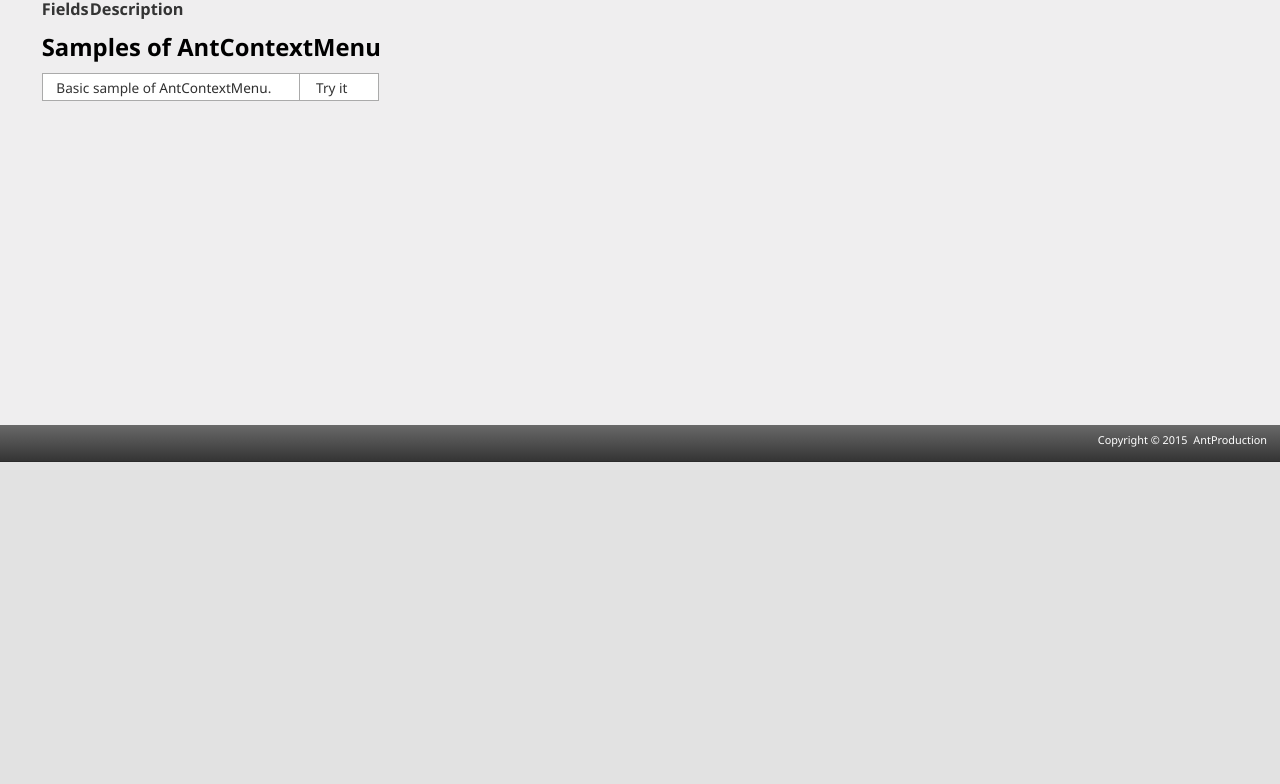
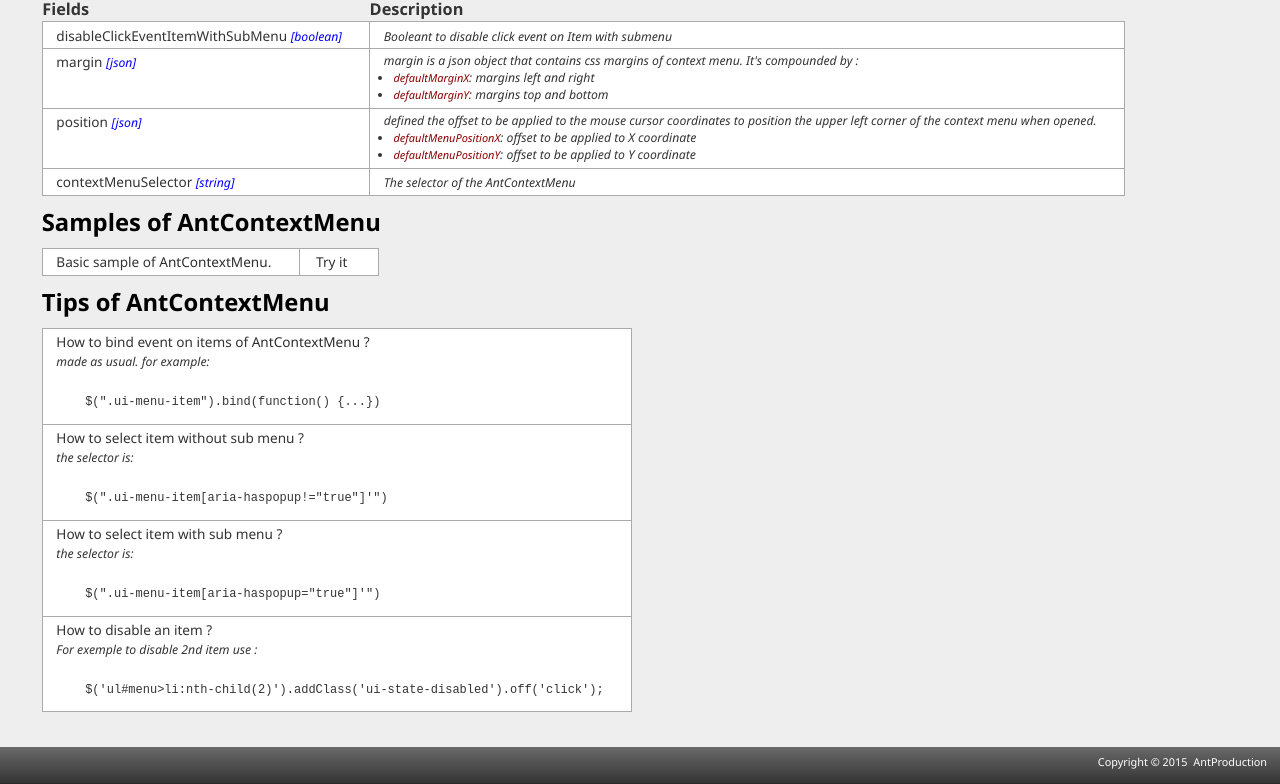
Before and after one commit to antrax2013/AntContextMenu, a plain HTML site: page index.html in a window 1280 px wide. Shown: the part 235-1019 px from the top of the page. Before the commit the page ends 800 px from the top, so only its background shows below. Drawn offline with Linux system fonts and the light colour scheme.

Commit message:
first release v1.0

```diff
--- a/index.html
+++ b/index.html
@@ -33,7 +33,7 @@
 			<section class="content-wrapper">
                 <h2>About of AntContextMenu</h2>
 				<p>
-					<strong>AntContextMenu</strong>, is the jQuery context menu plug-in of AntProduction.
+					<strong>AntContextMenu</strong>, is the jQuery context menu plug-in of AntProduction. It is based on <a href="http://api.jqueryui.com/menu/" title="jQuery UI Menu website api"> jQuery UI Menu</a>. The context menu, AntContextMenu, appears on right mouse cleck event.
                 </p>
                 <br />
                 <p>Have a question about AntContextMenu ? <a href="https://github.com/antrax2013/AntContextMenu/issues" title="GitHub Issue of AntContextMenu">Please use GitHub Issue.</a></p>
@@ -46,65 +46,32 @@
 						<th>Fields</th>
 						<th>Description</th>
 					</tr>
-                    <!-- <tr>
-                        <td>builder <span class="type">[optional JavaScript anonymous function]</span></td>
-                        <td><span class="description">The default function to build the html content of the Antcolorpicker based on contentTemplate and contentLineTemplate parameters. Contained tags from templates are replaced with it.</span></td>
+                    <tr>
+                        <td>disableClickEventItemWithSubMenu <span class="type">[boolean]</span></td>
+                        <td><span class="description">Booleant to disable click event on Item with submenu</span></td>
                     </tr>
                     <tr>
-                        <td>contentLineTemplate <span class="type">[optional template html]</span></td>
-                        <td><span class="description">The template Html to display colored boxes. It contain tag which will be replaced to insert colors. The template of tag is as follow : #tag#.
-                            <pre><code>example based on color :
-                                &lt;li&gt;
-                                &lt;a name="#color#" rel="#color#" style="background:#color#;" title="#color#"&gt;&lt;/a&gt;
-                                &lt;/li&gt;</code></pre>
+                        <td>margin <span class="type">[json]</span></td>
+                        <td><span class="description">margin is a json object that contains css margins of context menu. It's compounded by :
+                            <ul>
+                                <li><span class='type darkred'>defaultMarginX</span>: margins left and right</li>
+                                <li><span class='type darkred'>defaultMarginY</span>: margins top and bottom</li>
+                                </ul>
                         </span></td>
                     </tr>
                     <tr>
-                        <td>contentTemplate <span class="type">[optional template html]</span></td>
-                        <td>
-                            <span class="description">
-                                The template Html to define the structure of the palette. If it doesn't contain tags, #contentLineTemplate# and #crossToClose#, options contentLineTemplate, labelClose and withCrossToClose are ignored.
-                                <pre><code>basic example :
-                                    &lt;div id="AntColorPicker" class="AntColorPicker"&gt;
-                                    &lt;ul&gt;#contentLineTemplate#&lt;/ul&gt;
-                                    #crossToClose#
-                                    &lt;/div&gt;</code></pre>
-                            </span>
-                        </td>
-                    </tr>
-					<tr>
-						<td>iconPath <span class="type">[string]</span></td>
-						<td><span class="description">The relative path of directory of icons</span></td>
-					</tr>
-                    <tr>
-                        <td>labelClose <span class="type">[string]</span></td>
-                        <td><span class="description">Label of tooltip for close icon</span></td>
+                        <td>position <span class="type">[json]</span></td>
+                        <td><span class="description">defined the offset to be applied to the mouse cursor coordinates to position the upper left corner of the context menu when opened.
+                            <ul>
+                                <li><span class='type darkred'>defaultMenuPositionX</span>: offset to be applied to X coordinate</li>
+                                <li><span class='type darkred'>defaultMenuPositionY</span>: offset to be applied to Y coordinate</li>
+                            </ul>
+                        </span></td>
                     </tr>
                     <tr>
-                        <td>labelRAZColor <span class="type">[string]</span></td>
-                        <td><span class="description">Label of tooltip for RAZ icon</span></td>
+                        <td>contextMenuSelector <span class="type">[string]</span></td>
+                        <td><span class="description">The selector of the AntContextMenu</span></td>
                     </tr>
-                    <tr>
-                        <td>largeurPalette <span class="type">[integer]</span></td>
-                        <td><span class="description">Integer to define the width of the div of the AntColorPicker</span></td>
-                    </tr>
-                    <tr>
-                        <td>withRAZOption <span class="type">[boolean]</span></td>
-                        <td><span class="description">Option. If "withRAZOption" is true, an icon to clear input field is add to DOM</span></td>
-                    </tr>
-                    <tr>
-                        <td>withCrossToClose <span class="type">[boolean]</span></td>
-                        <td><span class="description">Option. If "withCrossToClose" is true, an icon to close palette is added</span></td>
-                    </tr>
-					<tr>
-						<td>zIndex <span class="type">[integer]</span></td>
-						<td><span class="description">Integer to define the z-index of the div of the AntColorPicker</span></td>
-					</tr>
-                    <tr>
-						<td>$BGColorTarget <span class="type">[string]</span></td>
-						<td><span class="description">String provided to selector of jQuery</span></td>
-					</tr>-->
-
 				</table>
 			</section>
 
@@ -113,11 +80,54 @@
 				<table>
 					<tr>
 						<td>Basic sample of <strong>AntContextMenu</strong>.</td>
-						<td><a href="samples/basic-sample-antContextMenu.html" title="Basic sample of AntContextMenu, the jQuery context menu of AntProduction" target="_blank">Try it</a></td>
+						<td><a href="samples/basic-sample-antcontextmenu.html" title="Basic sample of AntContextMenu, the jQuery context menu of AntProduction" target="_blank">Try it</a></td>
 					</tr>
 				</table>
 			</section>
+
+            <section class="content-wrapper">
+                <h2>Tips of AntContextMenu</h2>
+                <table>
+                    <tr>
+                        <td>
+                            <p>How to bind event on items of <strong>AntContextMenu</strong> ?</p>
+                            <span class="description">made as usual. for example: </span>
+<pre><code>
+    $(".ui-menu-item").bind(function() {...})
+</code></pre>
+                        </td>
+                    </tr>
+                    <tr>
+                        <td>
+                            <p>How to select item without sub menu ?</p>
+                            <span class="description">the selector is: </span>
+<pre><code>
+    $(".ui-menu-item[aria-haspopup!="true"]'")
+</code></pre>
+                        </td>
+                    </tr>
+                    <tr>
+                        <td>
+                            <p>How to select item with sub menu ?</p>
+                            <span class="description">the selector is: </span>
+<pre><code>
+    $(".ui-menu-item[aria-haspopup="true"]'")
+</code></pre>
+                        </td>
+                    </tr>
+                    <tr>
+                        <td>
+                            <p>How to disable an item ?</p>
+                            <span class="description">For exemple to disable 2nd item use : </span>
+<pre><code>
+    $('ul#menu>li:nth-child(2)').addClass('ui-state-disabled').off('click');
+</code></pre>
+                        </td>
+                    </tr>
+                </table>
+            </section>
 		</article>
+
 		<footer>Copyright © 2015 <a href="http://antproduction.free.fr/" title="AntProduction. Set once, daily use">AntProduction</a></footer>
     </body>
 </html>
```
Also changed, not shown: samples/basic-sample-antcontextmenu.html (+10 -5 lines), public/js/libs/AntContextMenu.js, public/js/libs/AntContextMenu.min.js.
